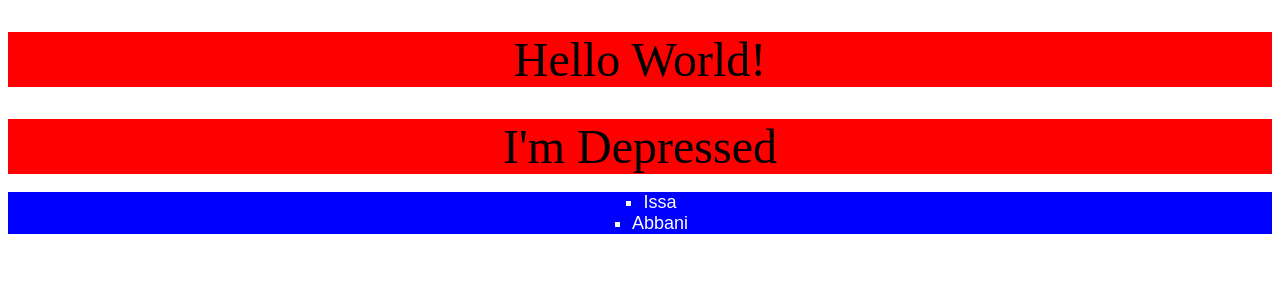
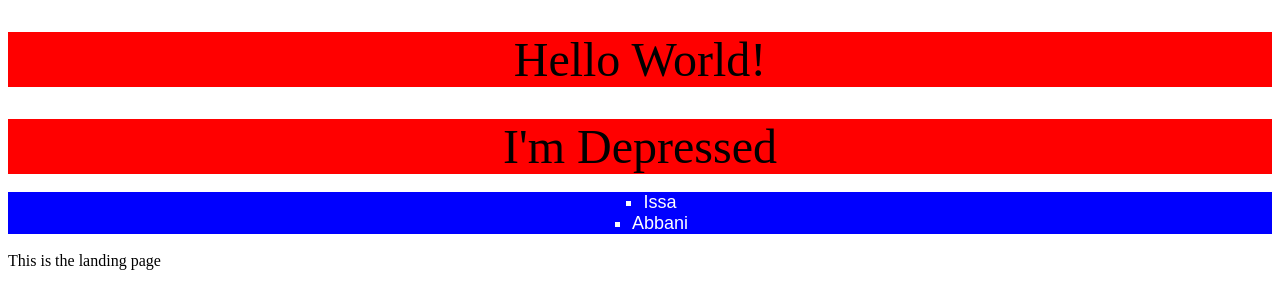
Before and after one commit to Issa-Abbani/test-git-new, a plain HTML site: page index.html in a window 1280 px wide. Drawn offline with Linux system fonts and the light colour scheme.

Commit message:
Added a section

```diff
--- a/index.html
+++ b/index.html
@@ -15,5 +15,6 @@
     <li>Abbani</li>
   </ul>
 
+  <section>This is the landing page</section>
 </body>
 </html>
```
